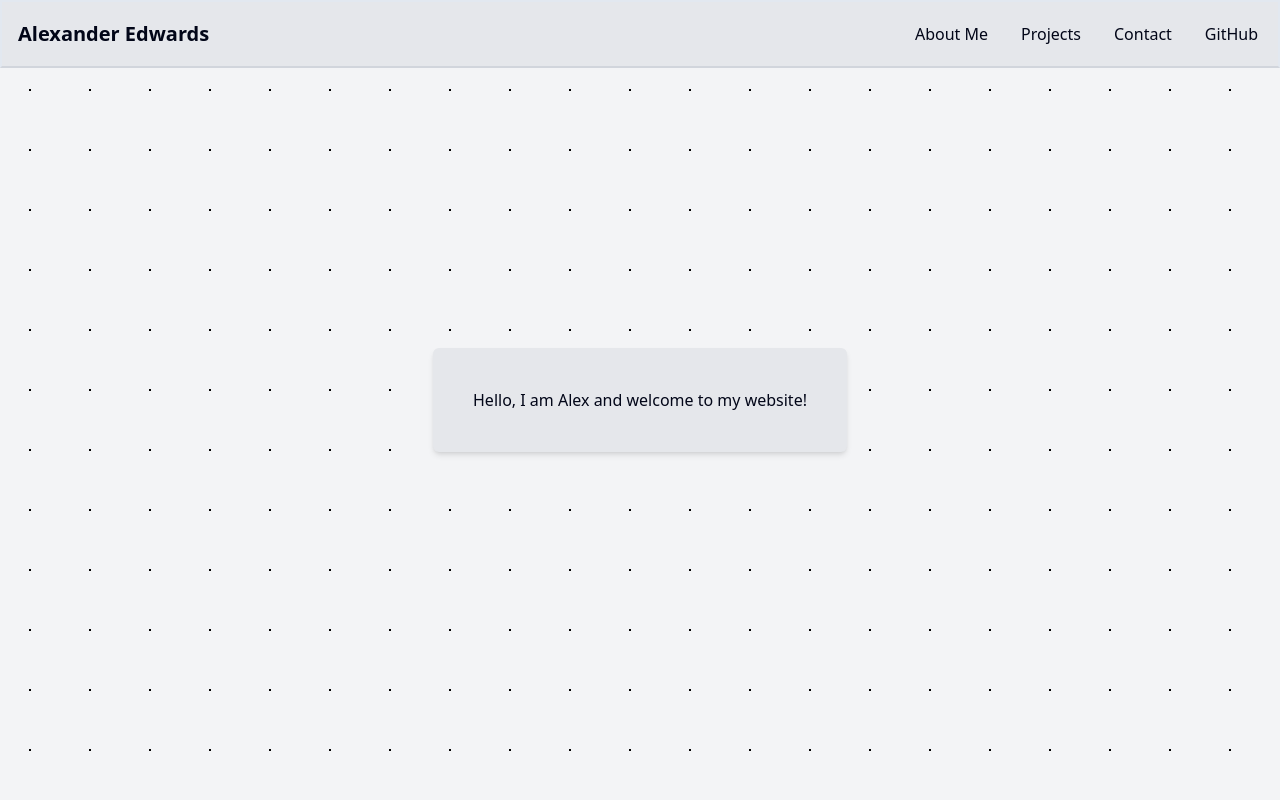
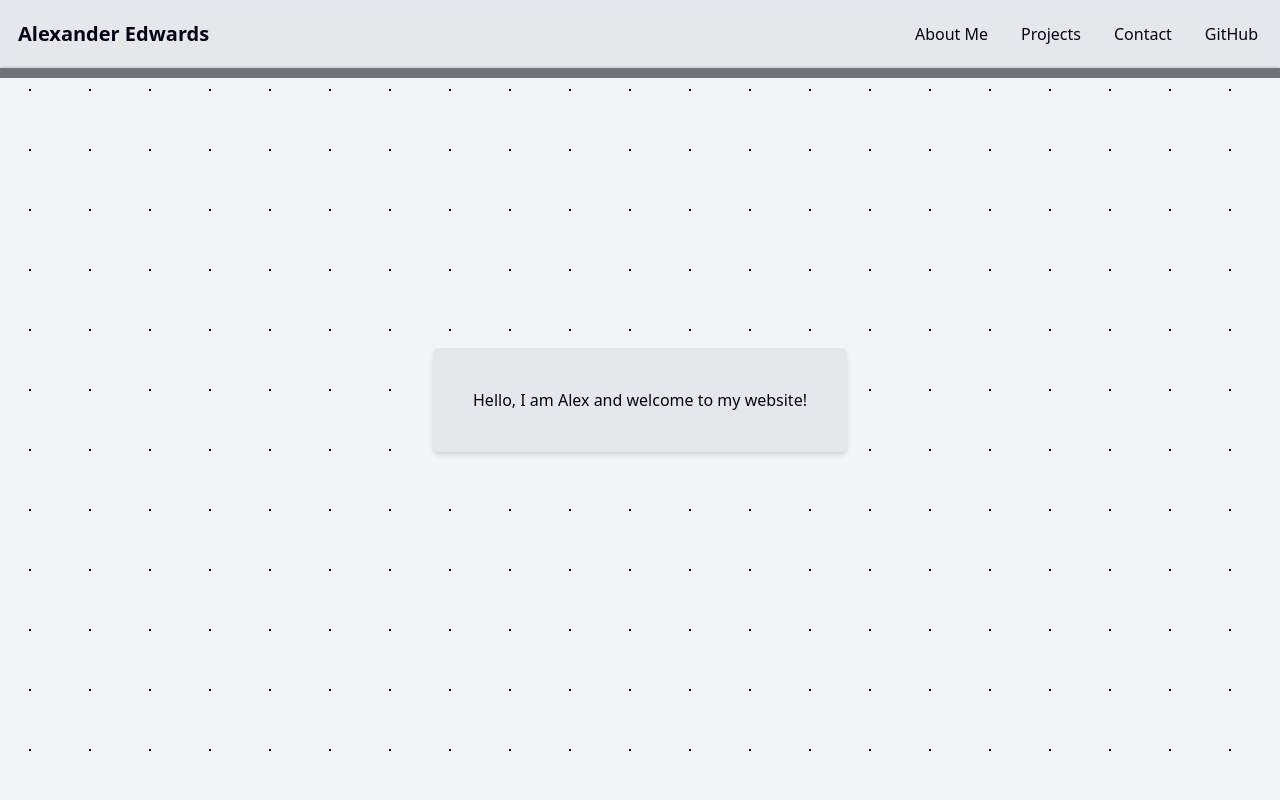
Before and after one commit to alexedwa/portfolio, a React (Vite) app: page / in a window 1280 px wide. Shown: the top 800 px of the page. Built offline with nearby package versions, Linux system fonts and the light colour scheme.

Commit message:
Added enter and progress bar animation to header and intro

```diff
--- a/package.json
+++ b/package.json
@@ -21,6 +21,7 @@
     "clsx": "^2.1.1",
     "gh-pages": "^6.3.0",
     "lucide-react": "^0.536.0",
+    "motion": "^12.23.12",
     "react": "^19.1.0",
     "react-dom": "^19.1.0",
     "tailwind-merge": "^3.3.1",
--- a/src/components/Header.tsx
+++ b/src/components/Header.tsx
@@ -5,11 +5,14 @@ import {
     DropdownMenuItem,
     DropdownMenuTrigger
   } from "@/components/ui/dropdown-menu"
+import { motion, useScroll } from 'motion/react';
 
 function Header() {
+    const { scrollYProgress } = useScroll();
 
     return(
-        <header className="fixed w-screen top-0 z-1 border-2 border-b-gray-300 bg-gray-200">
+        <header>
+            <div className="fixed w-screen top-0 z-1 border-2 border-b-gray-300 bg-gray-200">
                 <div className="container mx-auto px-4">
                     <div className="flex items-center justify-between h-16">
                         <div className="flex items-center space-x-2">
@@ -41,6 +44,20 @@ function Header() {
                         </nav>
                     </div>
                 </div>
+                {/* Progress bar */}
+                    <motion.div className="fixed w-screen"
+                        style={{
+                            scaleX: scrollYProgress,
+                            position: "fixed",
+                            top: 68,
+                            left: 0,
+                            right: 0,
+                            height: 10,
+                            originX: 0,
+                            backgroundColor: "#71717A"
+                        }}>
+                </motion.div>
+            </div>
         </header>
     )
 }
--- a/src/components/Intro.tsx
+++ b/src/components/Intro.tsx
@@ -1,12 +1,13 @@
+import { motion } from 'motion/react';
 
 function Intro() {
 
     return(
-        <div className="h-svh w-screen flex items-center justify-center bg-transparent">
+        <motion.div initial={{ scale: 0 }} animate={{ scale: 1 }} className="h-svh w-screen flex items-center justify-center bg-transparent">
             <div className="rounded-sm p-10 bg-gray-200 m-2 shadow-md hover:shadow-xs transition-shadow duration-300">
                 <p className="text-2g">Hello, I am Alex and welcome to my website!</p>
             </div>
-        </div>
+        </motion.div>
     )
 }
 
```
Also changed, not shown: 1 other file (tests, documents, lock files or other folders). Lines whose indentation alone changed are shown as unchanged.
